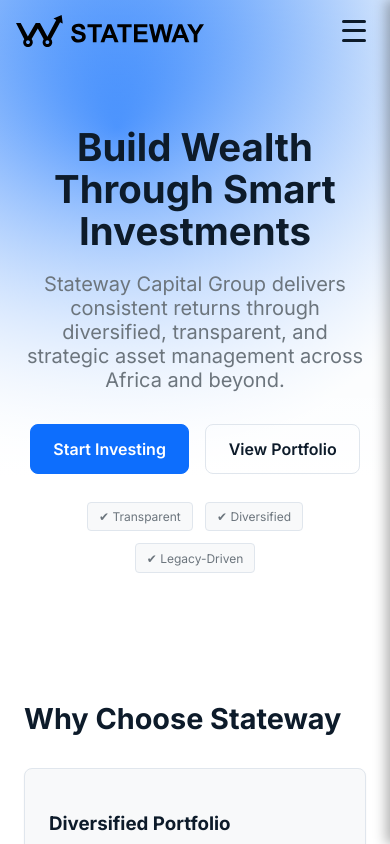
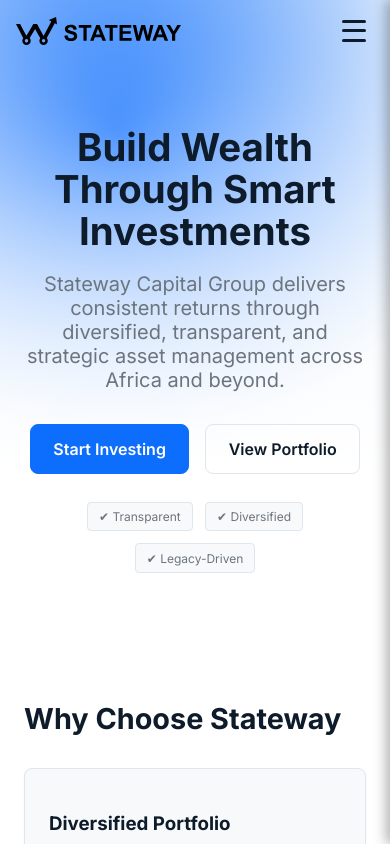
Before and after one commit to Eddieaero/stateway, a React (Vite) app: page / in a window 390 px wide. Shown: the top 844 px of the page. Built offline with nearby package versions, Linux system fonts and the light colour scheme.

Commit message:
Further reduce logo size to 28px (24px on mobile)

```diff
--- a/src/components/Logo.tsx
+++ b/src/components/Logo.tsx
@@ -24,7 +24,7 @@
       src={isDark ? '/logo-white.svg' : '/logo-black.svg'}
       alt="Stateway Capital Group"
       className={`logo-img ${className}`}
-      style={{ height: '32px', width: 'auto' }}
+      style={{ height: '28px', width: 'auto' }}
     />
   );
 };
--- a/src/styles/global.css
+++ b/src/styles/global.css
@@ -35,7 +35,7 @@
 
 .nav { display: flex; align-items: center; justify-content: space-between; padding: 1rem 1.5rem; position: relative; z-index: 102; }
 .nav-links { list-style: none; display: flex; gap: 1.25rem; margin: 0; padding: 0; align-items: center; }
-.logo-img { height: 32px; width: auto; display: block; }
+.logo-img { height: 28px; width: auto; display: block; }
 .logo { font-weight: 700; font-size: 1.25rem; letter-spacing: .5px; }
 .hamburger { display: none; flex-direction: column; gap: .4rem; background: none; border: none; cursor: pointer; padding: .5rem; z-index: 101; }
 .hamburger span { width: 24px; height: 3px; background: var(--color-text); border-radius: 2px; transition: var(--transition); }
@@ -61,7 +61,7 @@
 
 @media (max-width: 480px) {
   .nav { padding: 0.75rem 1rem; }
-  .logo-img { height: 28px; }
+  .logo-img { height: 24px; }
   .mobile-menu { width: 100%; max-width: none; }
   .mobile-menu a { padding: 1rem 1.25rem; font-size: .95rem; }
 }
```
